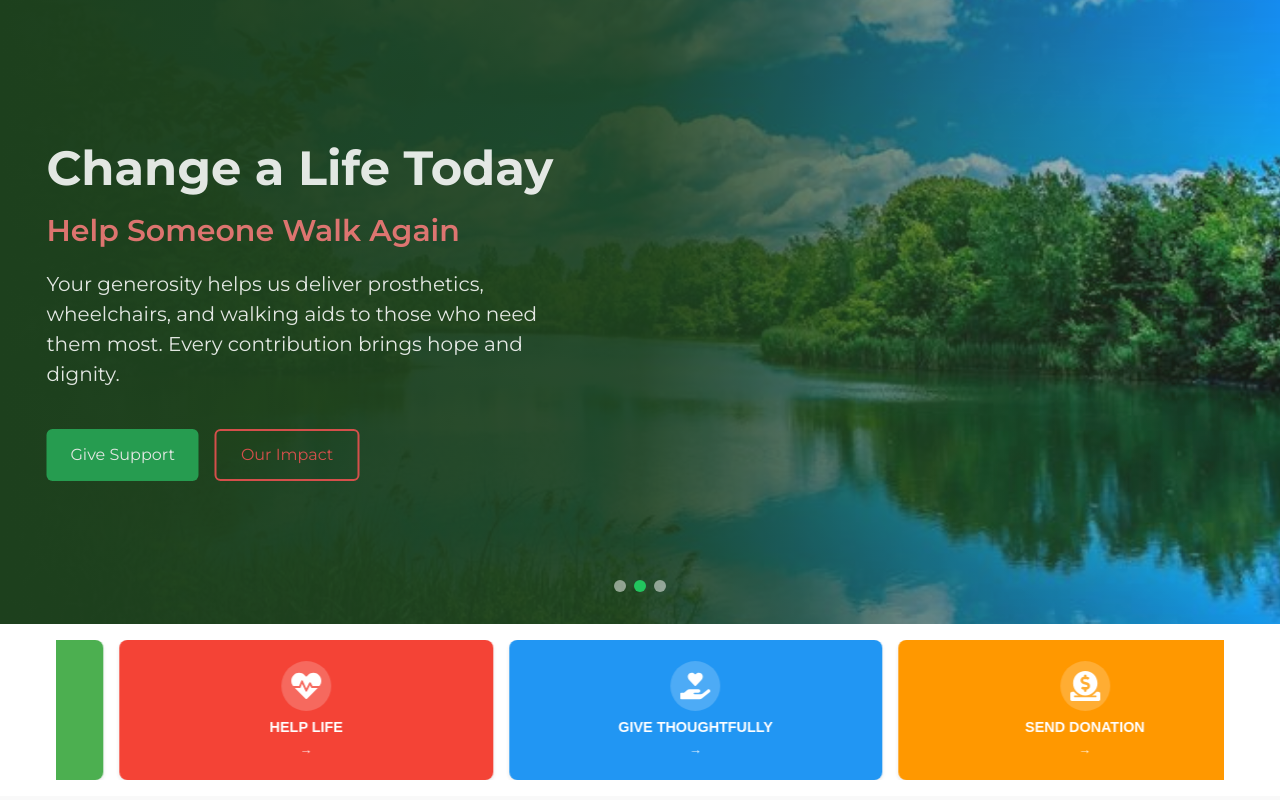
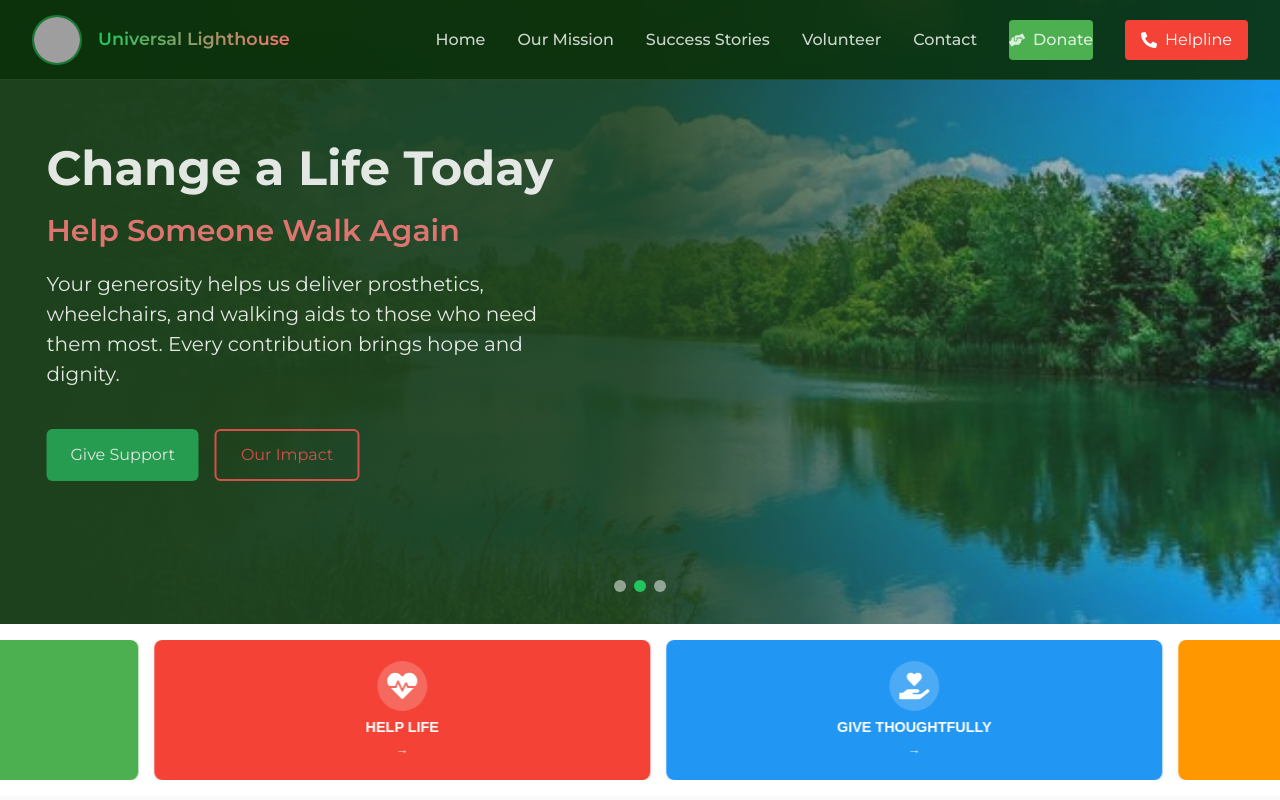
Before and after one commit to Newtonouma/universallighthouse, a Next.js app: page / in a window 1280 px wide. Shown: the top 800 px of the page. Built offline with nearby package versions, Linux system fonts and the light colour scheme; grey boxes are pictures that could not be loaded.

Commit message:
navbar added

```diff
--- a/components/banner/banner.module.css
+++ b/components/banner/banner.module.css
@@ -1,8 +1,7 @@
 /* banner.module.css */
 .carouselContainer {
-  max-width: 1200px;
   margin: 0 auto;
-  padding: 1rem;
+  padding: 1rem 0;
   overflow: hidden;
 }
 
@@ -19,19 +18,19 @@
 }
 
 .actionCard {
-  flex: 0 0 calc(100% / 6 - 1rem); /* More cards per row */
+  flex: 0 0 calc(100% / 5 - 1rem); /* 5 cards on large screens */
   margin: 0 0.5rem;
   display: flex;
   flex-direction: column;
   align-items: center;
   justify-content: center;
-  padding: 1rem; /* Reduced padding */
+  padding: 1rem;
   border-radius: 8px;
   color: white;
   text-align: center;
   text-decoration: none;
   transition: transform 0.3s ease, box-shadow 0.3s ease;
-  min-height: 140px; /* Reduced height */
+  min-height: 140px;
   box-shadow: 0 2px 4px rgba(0, 0, 0, 0.1);
 }
 
@@ -41,10 +40,10 @@
 }
 
 .iconWrapper {
-  margin-bottom: 0.5rem; /* Reduced spacing */
+  margin-bottom: 0.5rem;
   background-color: rgba(255, 255, 255, 0.2);
-  width: 50px; /* Smaller circle */
-  height: 50px; /* Smaller circle */
+  width: 50px;
+  height: 50px;
   border-radius: 50%;
   display: flex;
   align-items: center;
@@ -52,27 +51,27 @@
 }
 
 .actionTitle {
-  font-size: 0.9rem; /* Smaller text */
-  margin-bottom: 0.25rem; /* Tighter spacing */
+  font-size: 0.9rem;
+  margin-bottom: 0.25rem;
   font-weight: 600;
   line-height: 1.2;
 }
 
 .learnMore {
-  font-size: 0.8rem; /* Smaller arrow */
+  font-size: 0.8rem;
   opacity: 0.9;
 }
 
 /* Responsive adjustments */
 @media (max-width: 1024px) {
   .actionCard {
-    flex: 0 0 calc(100% / 4 - 1rem); /* 4 cards on medium screens */
+    flex: 0 0 calc(100% / 4 - 1rem); /* 4 cards on laptops */
   }
 }
 
 @media (max-width: 768px) {
   .actionCard {
-    flex: 0 0 calc(100% / 4 - 1rem); /* 3 cards on tablets */
+    flex: 0 0 calc(100% / 3 - 1rem); /* 3 cards on tablets */
     min-height: 130px;
     padding: 0.75rem;
   }
@@ -89,7 +88,7 @@
 
 @media (max-width: 480px) {
   .actionCard {
-    flex: 0 0 calc(100% / 4 - 1rem); /* 2 cards on mobile */
+    flex: 0 0 calc(100% / 2 - 1rem); /* 2 cards on mobile */
     min-height: 120px;
     padding: 0.5rem;
   }
--- a/components/banner/banner.tsx
+++ b/components/banner/banner.tsx
@@ -12,47 +12,54 @@ import {
 import Link from 'next/link';
 import styles from './banner.module.css';
 
+interface ActionItem {
+  title: string;
+  icon: React.ReactNode;
+  link: string;
+  color: string;
+}
+
 const DonationCarousel = () => {
-  const actions = [
+  const actions: ActionItem[] = [
     {
       title: "VOLUNTEER",
-      icon: <FaHandsHelping size={30} />, // Reduced icon size
+      icon: <FaHandsHelping size={30} />,
       link: "/volunteer",
       color: "#4CAF50"
     },
     {
       title: "HELP LIFE",
-      icon: <FaHeartbeat size={30} />, // Reduced icon size
+      icon: <FaHeartbeat size={30} />,
       link: "/help-life",
       color: "#F44336"
     },
     {
       title: "GIVE THOUGHTFULLY",
-      icon: <FaHandHoldingHeart size={30} />, // Reduced icon size
+      icon: <FaHandHoldingHeart size={30} />,
       link: "/give",
       color: "#2196F3"
     },
     {
       title: "SEND DONATION",
-      icon: <FaDonate size={30} />, // Reduced icon size
+      icon: <FaDonate size={30} />,
       link: "/donate",
       color: "#FF9800"
     },
     {
       title: "SUPPORT CAUSE",
-      icon: <FaHands size={30} />, // Reduced icon size
+      icon: <FaHands size={30} />,
       link: "/support",
       color: "#9C27B0"
     },
     {
       title: "CHANGE LIVES",
-      icon: <FaSmile size={30} />, // Reduced icon size
+      icon: <FaSmile size={30} />,
       link: "/change-lives",
       color: "#00BCD4"
     },
     {
       title: "BE THE CHANGE",
-      icon: <FaSeedling size={30} />, // Reduced icon size
+      icon: <FaSeedling size={30} />,
       link: "/be-the-change",
       color: "#8BC34A"
     }
@@ -61,8 +68,6 @@ const DonationCarousel = () => {
   const [currentIndex, setCurrentIndex] = useState(0);
   const [isPaused, setIsPaused] = useState(false);
   const carouselRef = useRef<HTMLDivElement>(null);
-
-  // Double the array for seamless looping
   const extendedActions = [...actions, ...actions];
 
   useEffect(() => {
@@ -71,26 +76,22 @@ const DonationCarousel = () => {
     const interval = setInterval(() => {
       setCurrentIndex(prev => {
         const newIndex = prev + 1;
-        if (newIndex >= actions.length) {
-          // Reset to first set without animation
-          return 0;
-        }
-        return newIndex;
+        return newIndex >= actions.length ? 0 : newIndex;
       });
     }, 3000);
 
     return () => clearInterval(interval);
   }, [actions.length, isPaused]);
 
-  // Handle reset without animation
   useEffect(() => {
     if (currentIndex === 0 && carouselRef.current) {
       carouselRef.current.style.transition = 'none';
-      setTimeout(() => {
+      const timer = setTimeout(() => {
         if (carouselRef.current) {
           carouselRef.current.style.transition = 'transform 0.5s ease';
         }
       }, 50);
+      return () => clearTimeout(timer);
     }
   }, [currentIndex]);
 
@@ -112,21 +113,17 @@ const DonationCarousel = () => {
           {extendedActions.map((action, index) => (
             <Link
               href={action.link}
-              key={index}
-              passHref
-              legacyBehavior
-            >
-              <a
+              key={`${action.title}-${index}`}
               className={styles.actionCard}
               style={{ backgroundColor: action.color }}
               aria-label={action.title}
+              passHref
             >
               <div className={styles.iconWrapper}>
                 {action.icon}
               </div>
               <h3 className={styles.actionTitle}>{action.title}</h3>
-                <div className={styles.learnMore}>→</div> {/* Simplified arrow */}
-              </a>
+              <div className={styles.learnMore} aria-hidden="true">→</div>
             </Link>
           ))}
         </div>
--- a/components/heros.module.css
+++ b/components/heros.module.css
@@ -204,6 +204,11 @@
 
 /* Media Queries for Very Small Screens (max-width: 480px) */
 @media (max-width: 480px) {
+  .heroContainer {
+  position: relative;height: 78vh;
+
+}
+
   .title {
     font-size: 1.75rem; /* Even smaller text */
   }
--- /dev/null
+++ b/components/navbar/Navbar.module.css
@@ -0,0 +1,270 @@
+.navbar {
+    position: fixed;
+    top: 0;
+    left: 0;
+    width: 100%;
+    display: flex;
+    justify-content: space-between;
+    align-items: center;
+    padding: 1rem 2rem;
+    background: rgba(10, 49, 10, 0.9); /* Using the dark green from hero gradient */
+    backdrop-filter: blur(10px);
+    z-index: 1000;
+    border-bottom: 1px solid rgba(255, 255, 255, 0.1);
+    height: 80px;
+    --navbar-height: 80px;
+    font-family: 'Montserrat', sans-serif; /* Added to match hero font */
+}
+
+.logoContainer {
+    display: flex;
+    align-items: center;
+    gap: 1rem;
+}
+
+.profileImage {
+    width: 50px;
+    height: 50px;
+    border-radius: 50%;
+    border: 2px solid rgba(34, 197, 94, 0.5); /* Using green-500 from dots */
+    object-fit: cover;
+    transition: transform 0.3s ease;
+}
+
+.profileImage:hover {
+    transform: scale(1.1);
+}
+
+.name {
+    color: white;
+    font-weight: 600;
+    font-size: 1.1rem;
+    background: linear-gradient(90deg, #22c55e 0%, #f87171 100%); /* green-500 to red-400 */
+    -webkit-background-clip: text;
+    background-clip: text;
+    color: transparent;
+}
+
+.desktopLinks {
+    display: none;
+    gap: 2rem;
+}
+
+.desktopLinks a {
+    color: rgba(255, 255, 255, 0.8);
+    text-decoration: none;
+    font-weight: 500;
+    transition: all 0.3s ease;
+    position: relative;
+    padding: 0.5rem 0;
+}
+
+.desktopLinks a:hover {
+    color: white;
+}
+
+.desktopLinks a::after {
+    content: '';
+    position: absolute;
+    bottom: 0;
+    left: 0;
+    width: 0;
+    height: 2px;
+    background: linear-gradient(90deg, #22c55e 0%, #f87171 100%); /* green-500 to red-400 */
+    transition: width 0.3s ease;
+}
+
+.desktopLinks a:hover::after {
+    width: 100%;
+}
+
+.menuButton {
+    display: flex;
+    flex-direction: column;
+    justify-content: center;
+    align-items: center;
+    width: 40px;
+    height: 40px;
+    background: transparent;
+    border: none;
+    cursor: pointer;
+    z-index: 1001;
+}
+
+.hamburger {
+    width: 25px;
+    height: 20px;
+    position: relative;
+}
+
+.hamburger span {
+    position: absolute;
+    width: 100%;
+    height: 2px;
+    background: white;
+    transition: all 0.3s ease;
+}
+
+.hamburger span:nth-child(1) {
+    top: 0;
+}
+
+.hamburger span:nth-child(2) {
+    top: 50%;
+    transform: translateY(-50%);
+}
+
+.hamburger span:nth-child(3) {
+    bottom: 0;
+}
+
+.hamburger.open span:nth-child(1) {
+    transform: rotate(45deg) translate(5px, 5px);
+}
+
+.hamburger.open span:nth-child(2) {
+    opacity: 0;
+}
+
+.hamburger.open span:nth-child(3) {
+    transform: rotate(-45deg) translate(5px, -5px);
+}
+
+.mobileLinks {
+    position: fixed;
+    top: 0;
+    left: -100%;
+    width: 70%;
+    max-width: 300px;
+    height: 100vh;
+    background: #0a310a; /* Dark green from hero */
+    padding: 6rem 2rem 2rem;
+    display: flex;
+    flex-direction: column;
+    gap: 1.5rem;
+    transition: left 0.3s ease;
+    z-index: 1000;
+    border-right: 1px solid rgba(255, 255, 255, 0.1);
+}
+
+.mobileLinks.open {
+    left: 0;
+}
+
+.mobileLinks a {
+    color: rgba(255, 255, 255, 0.8);
+    text-decoration: none;
+    font-size: 1.1rem;
+    padding: 0.5rem 0;
+    border-bottom: 1px solid rgba(255, 255, 255, 0.1);
+    transition: all 0.3s ease;
+}
+
+.mobileLinks a:hover {
+    color: white;
+    padding-left: 0.5rem;
+    color: #f87171; /* red-400 from hero */
+}
+/* Add these to your existing Navbar styles */
+.donateButton {
+  background-color: #4CAF50;
+  color: white;
+  padding: 0.5rem 1rem;
+  border-radius: 4px;
+  display: flex;
+  align-items: center;
+  gap: 0.5rem;
+  transition: background-color 0.3s;
+}
+
+.donateButton:hover {
+  background-color: #3e8e41;
+}
+
+.helplineButton {
+  background-color: #f44336;
+  color: white;
+  padding: 0.5rem 1rem;
+  border-radius: 4px;
+  border: none;
+  cursor: pointer;
+  display: flex;
+  align-items: center;
+  gap: 0.5rem;
+  transition: background-color 0.3s;
+}
+
+.helplineButton:hover {
+  background-color: #d32f2f;
+}
+
+.helplinePopup {
+  position: fixed;
+  top: 0;
+  left: 0;
+  width: 100%;
+  height: 100%;
+  background-color: rgba(0,0,0,0.5);
+  display: flex;
+  justify-content: center;
+  align-items: center;
+  z-index: 2000;
+}
+
+.helplineContent {
+  background-color: white;
+  padding: 2rem;
+  border-radius: 8px;
+  text-align: center;
+  max-width: 400px;
+  width: 90%;
+}
+
+.callButton {
+  background-color: #4CAF50;
+  color: white;
+  padding: 0.75rem 1.5rem;
+  border: none;
+  border-radius: 4px;
+  margin: 1rem 0;
+  cursor: pointer;
+  display: flex;
+  align-items: center;
+  justify-content: center;
+  gap: 0.5rem;
+  width: 100%;
+}
+
+.closeButton {
+  background-color: #f44336;
+  color: white;
+  padding: 0.5rem 1rem;
+  border: none;
+  border-radius: 4px;
+  cursor: pointer;
+}
+
+.overlay {
+    position: fixed;
+    top: 0;
+    left: 0;
+    width: 100%;
+    height: 100%;
+    background: rgba(0, 0, 0, 0.5);
+    backdrop-filter: blur(5px);
+    z-index: 999;
+}
+
+@media (min-width: 768px) {
+    .menuButton {
+        display: none;
+    }
+
+    .desktopLinks {
+        display: flex;
+    }
+
+    .mobileLinks {
+        display: none;
+    }
+}
--- /dev/null
+++ b/components/navbar/navbar.tsx
@@ -0,0 +1,122 @@
+"use client";
+import React, { useState } from 'react';
+import styles from './Navbar.module.css';
+import Image from 'next/image';
+import { FaPhoneAlt, FaHandsHelping } from 'react-icons/fa';
+
+const Navbar = () => {
+  const [isOpen, setIsOpen] = useState(false);
+  const [showHelpline, setShowHelpline] = useState(false);
+
+  const toggleMenu = () => setIsOpen(!isOpen);
+  const toggleHelpline = () => setShowHelpline(!showHelpline);
+
+  const initiateCall = () => {
+    // Replace with actual helpline number
+    window.location.href = 'tel:+254728000747';
+  };
+
+  return (
+    <>
+      {/* Mobile Menu Overlay */}
+      {isOpen && (
+        <div className={styles.overlay} onClick={toggleMenu}></div>
+      )}
+
+      {/* Helpline Popup */}
+      {showHelpline && (
+        <div className={styles.helplinePopup}>
+          <div className={styles.helplineContent}>
+            <h3>Need Help?</h3>
+            <p>Call our 24/7 Support Line:</p>
+            <button onClick={initiateCall} className={styles.callButton}>
+              <FaPhoneAlt /> Call Now: +1 (234) 567-890
+            </button>
+            <button
+              onClick={toggleHelpline}
+              className={styles.closeButton}
+            >
+              Close
+            </button>
+          </div>
+        </div>
+      )}
+
+      <nav className={styles.navbar}>
+        {/* Logo/Image Section */}
+        <div className={styles.logoContainer}>
+          <Image
+            src="/images/Logo.png" // NGO logo
+            alt="universal lighthouse logo"
+            width={50}
+            height={50}
+            className={styles.profileImage}
+            priority
+          />
+          <span className={styles.name}>Universal Lighthouse</span>
+        </div>
+
+        {/* Desktop Navigation */}
+        <div className={styles.desktopLinks}>
+          <a href="#home">Home</a>
+          <a href="#about">Our Mission</a>
+          <a href="#stories">Success Stories</a>
+          <a href="#volunteer">Volunteer</a>
+          <a href="#contact">Contact</a>
+          <a
+            href="/donate"
+            className={styles.donateButton}
+          >
+            <FaHandsHelping /> Donate
+          </a>
+          <button
+            onClick={toggleHelpline}
+            className={styles.helplineButton}
+          >
+            <FaPhoneAlt /> Helpline
+          </button>
+        </div>
+
+        {/* Mobile Menu Button */}
+        <button
+          className={styles.menuButton}
+          onClick={toggleMenu}
+          aria-label="Toggle menu"
+        >
+          <div className={`${styles.hamburger} ${isOpen ? styles.open : ''}`}>
+            <span></span>
+            <span></span>
+            <span></span>
+          </div>
+        </button>
+
+        {/* Mobile Navigation */}
+        <div className={`${styles.mobileLinks} ${isOpen ? styles.open : ''}`}>
+          <a href="#home" onClick={toggleMenu}>Home</a>
+          <a href="#about" onClick={toggleMenu}>Our Mission</a>
+          <a href="#stories" onClick={toggleMenu}>Success Stories</a>
+          <a href="#volunteer" onClick={toggleMenu}>Volunteer</a>
+          <a href="#contact" onClick={toggleMenu}>Contact</a>
+          <a
+            href="/donate"
+            className={styles.donateButton}
+            onClick={toggleMenu}
+          >
+            <FaHandsHelping /> Donate
+          </a>
+          <button
+            onClick={() => {
+              toggleMenu();
+              toggleHelpline();
+            }}
+            className={styles.helplineButton}
+          >
+            <FaPhoneAlt /> Emergency Helpline
+          </button>
+        </div>
+      </nav>
+    </>
+  );
+};
+
+export default Navbar;
--- a/src/app/page.tsx
+++ b/src/app/page.tsx
@@ -2,10 +2,12 @@
 import Heros from "../../components/heros";
 import Banner from "../../components/banner/banner";
 import About from "../../components/about/about";
+import Navbar from "../../components/navbar/navbar";
 
 export default function Home() {
   return (
     <>
+    <Navbar/>
     <Heros/>
     <Banner/>
     <About/>
```
Also changed, not shown: 1 other file (tests, documents, lock files or other folders). Lines whose indentation alone changed are shown as unchanged.
